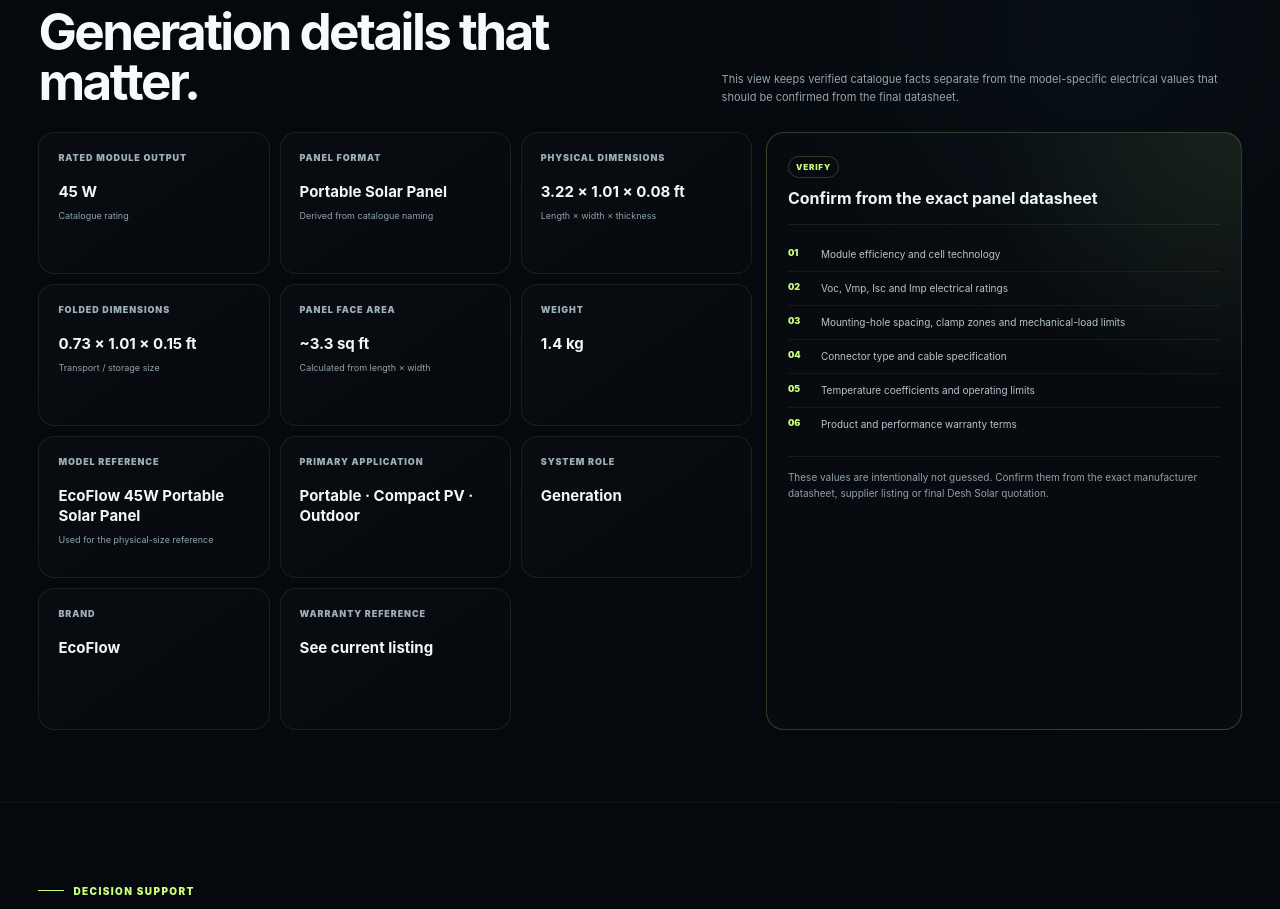
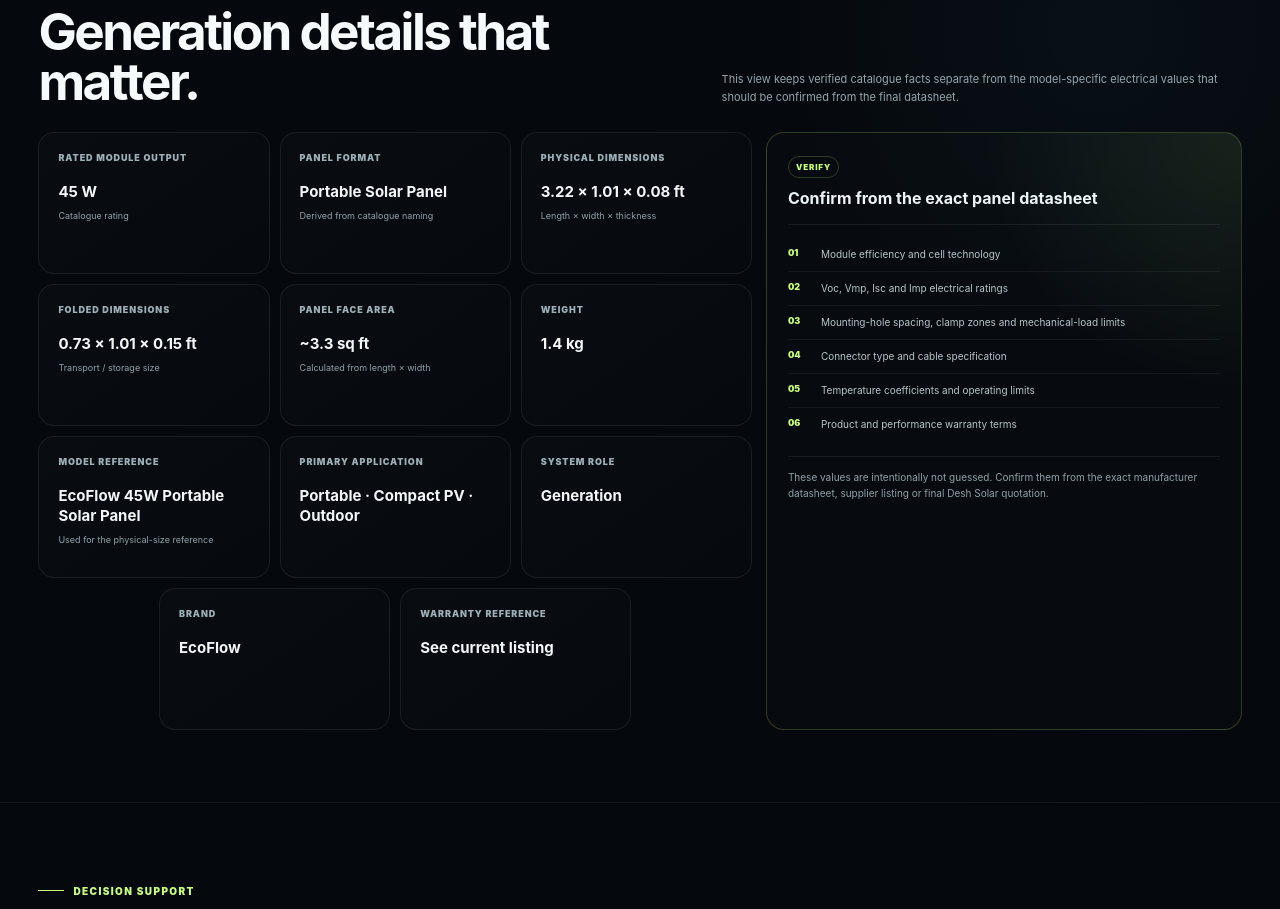
Before and after one commit to Sabrina-Sumona/Desh-solar-website-upgradation, a Next.js app: page /products/ecoflow45 in a window 1280 px wide. Shown: the part 840-1749 px from the top of the page. Built offline with nearby package versions, Linux system fonts and the light colour scheme.

Commit message:
style: center incomplete technical detail rows

```diff
--- a/src/styles/product-details.css
+++ b/src/styles/product-details.css
@@ -1240,12 +1240,15 @@
 }
 
 .pdTechnicalFacts {
-  display: grid;
-  grid-template-columns: repeat(3, minmax(0, 1fr));
+  display: flex;
+  flex-wrap: wrap;
+  justify-content: center;
   gap: 10px;
 }
 
 .pdTechnicalFact {
+  flex: 0 0 calc((100% - 20px) / 3);
+  min-width: 0;
   min-height: 142px;
   padding: 19px;
   border: 1px solid rgba(255, 255, 255, 0.075);
@@ -1365,17 +1368,14 @@
     grid-template-columns: 1fr;
   }
 
-  .pdTechnicalFacts {
-    grid-template-columns: repeat(3, minmax(0, 1fr));
+  .pdTechnicalFact {
+    flex-basis: calc((100% - 20px) / 3);
   }
 }
 
 @media (max-width: 720px) {
-  .pdTechnicalFacts {
-    grid-template-columns: repeat(2, minmax(0, 1fr));
-  }
-
   .pdTechnicalFact {
+    flex-basis: calc((100% - 10px) / 2);
     min-height: 128px;
     padding: 16px;
   }
@@ -1386,11 +1386,8 @@
 }
 
 @media (max-width: 460px) {
-  .pdTechnicalFacts {
-    grid-template-columns: 1fr;
-  }
-
   .pdTechnicalFact {
+    flex-basis: 100%;
     min-height: 112px;
   }
 }
```
